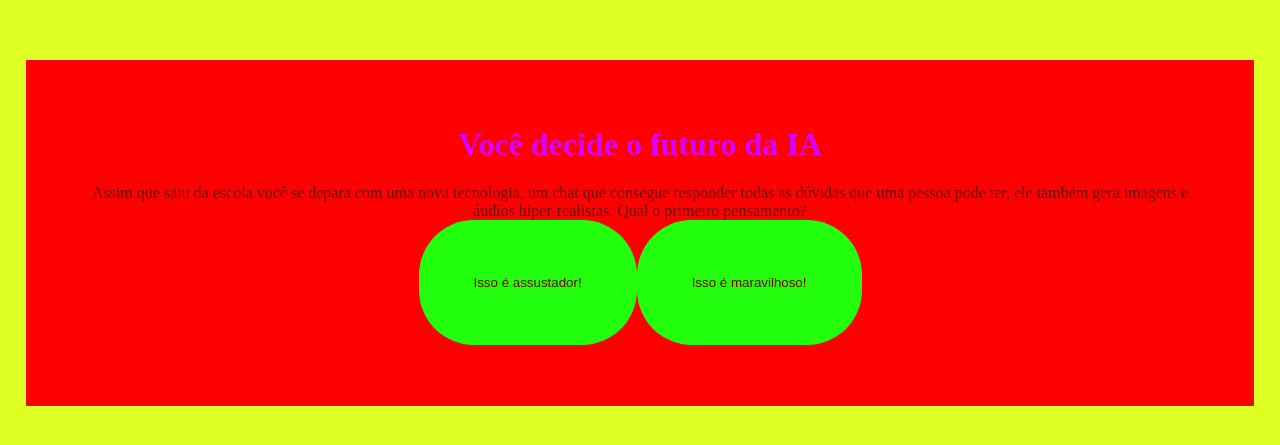
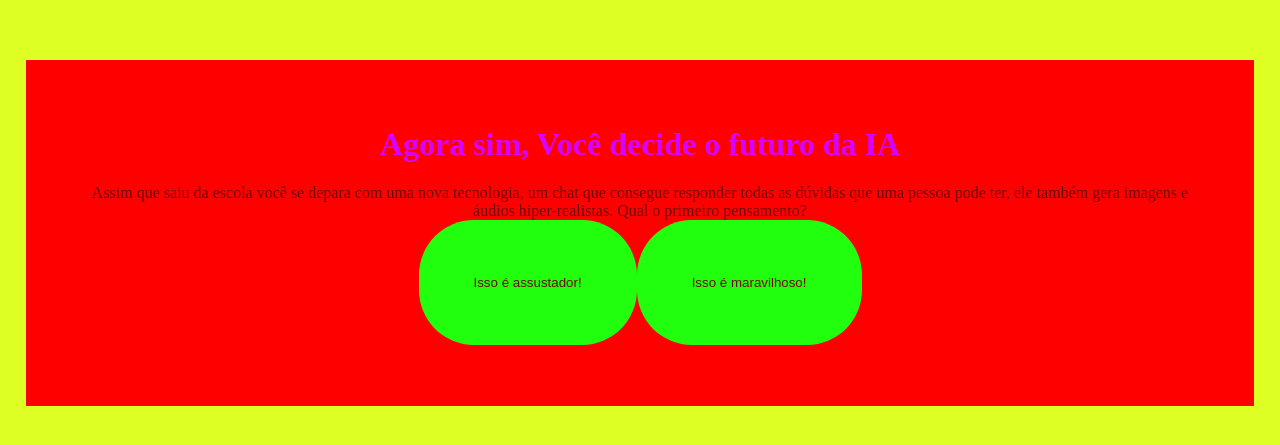
Before and after one commit to renanjarschel/amostradinhho, a plain HTML site: page index.html in a window 1280 px wide. Shown: the part 175-620 px from the top of the page. Drawn offline with Linux system fonts and the light colour scheme.

Commit message:
tbfnrgtbnrthbegergergergerwgrggrrgrgwefgefgwwefgwefwgwefgwgew

```diff
--- a/index.html
+++ b/index.html
@@ -4,11 +4,11 @@
     <meta charset="UTF-8">
     <meta name="viewport" content="width=device-width, initial-scale=1.0">
     <link rel="stylesheet" href="style.css">
-    <title>Você decide o futuro da IA</title>
+    <title>Você NÃO! decide o futuro da IA</title>
 </head>
 <body>
     <div class="caixa-principal">
-        <h1>Você decide o futuro da IA</h1>
+        <h1>Agora sim, Você decide o futuro da IA</h1>
         <div class="caixa-perguntas"></div>
         <div class="caixa-alternativas"></div>
         <div class="caixa-resultado">
```
